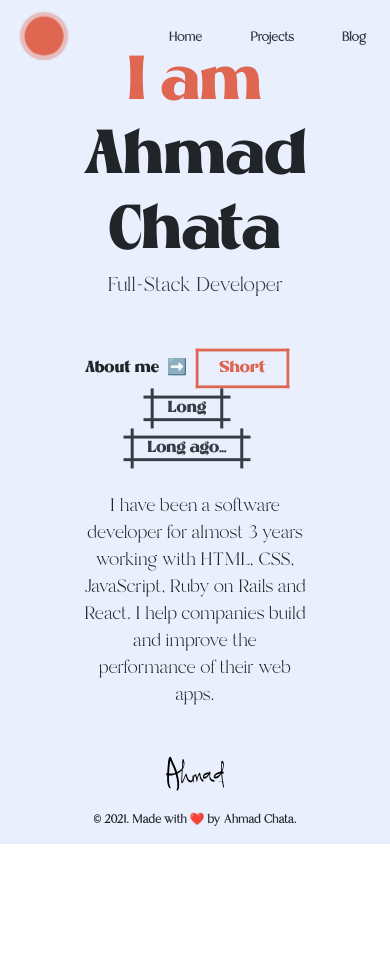
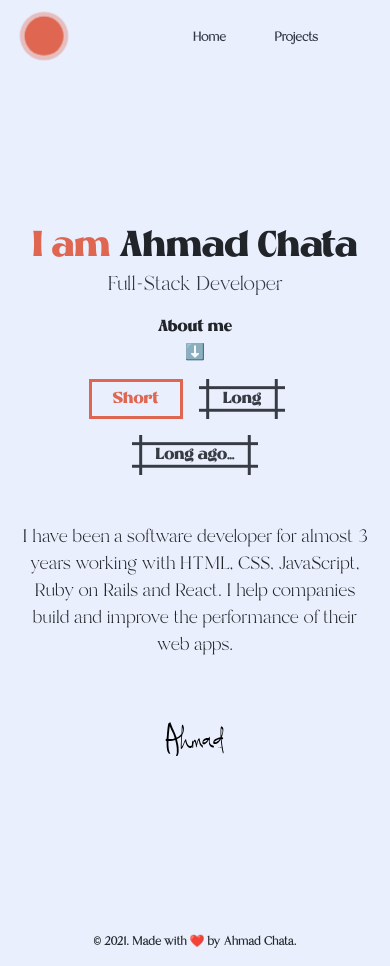
Before and after one commit to ahmadchata/portfolio_v2, a Next.js app: page / in a window 390 px wide. Both pictures are taken after a click on the button "Short". Before the commit the page ends 844 px from the top, so only its background shows below. Built offline with nearby package versions, Linux system fonts and the light colour scheme.

Commit message:
Add responsiveness to homepage^
Co-authored-by: Dipesh <deepesh.97kumar@gmail.com>

```diff
--- a/components/buttons.jsx
+++ b/components/buttons.jsx
@@ -16,8 +16,8 @@ const BioButtons = ({ buttons, submit }) => {
           id={i}
           name={buttonLabel}
           onClick={(event) => handleClick(event, i)}
-          className={`py-2 px-4 monteya-font me-3
-            ${i === clickedId ? "active" : "button-89"}
+          className={`py-2 px-4 monteya-font mt-3 mt-lg-0
+            ${i === clickedId ? "active" : "bio-buttons"}
           `}
         >
           {buttonLabel}
--- a/components/footer.jsx
+++ b/components/footer.jsx
@@ -1,6 +1,6 @@
 const Footer = () => {
   return (
-    <footer className="fixed-bottom fw-bold py-3">
+    <footer className="fw-bold py-3">
       <div className="text-center">
         <span className="text-dark branch-font">
           © 2021. Made with ❤️ by Ahmad Chata.
--- a/components/navbar.jsx
+++ b/components/navbar.jsx
@@ -20,11 +20,11 @@ const Navbar = () => {
           </Link>
         </li>
 
-        <li>
+        {/* <li>
           <Link href={`/`} className="links">
             Blog
           </Link>
-        </li>
+        </li> */}
       </ul>
     </nav>
   );
--- a/pages/_app.js
+++ b/pages/_app.js
@@ -7,7 +7,6 @@ export default function App({ Component, pageProps }) {
   return (
     <div className="wrapper">
       <Navbar />
-
       <Component {...pageProps} />
       <Footer />
     </div>
--- a/pages/index.js
+++ b/pages/index.js
@@ -1,5 +1,5 @@
 import Head from "next/head";
-import { useState, useEffect, use } from "react";
+import { useState } from "react";
 import BioButtons from "@/components/buttons";
 import Bio from "../public/data/bio.json";
 import WrittenName from "@/components/writtenName";
@@ -25,21 +25,30 @@ export default function Home() {
             <span className="orange">I am</span> Ahmad Chata
           </h1>
 
-          <p className="branch-font short-bio mb-5">Full-Stack Developer</p>
-          <span className="monteya-font">About me</span>
-          <span class="arrow mx-2"></span>
+          <p className="branch-font short-bio mb-3 mb-lg-5">
+            Full-Stack Developer
+          </p>
+          <div className="d-md-flex align-items-center">
+            <p className="monteya-font m-0">About me</p>
+            <p className="arrow mx-2 my-0"></p>
             <BioButtons
               buttons={["Short", "Long", "Long ago..."]}
               submit={showBio}
             />
-          <p id="demo" className="branch-font show mt-4"></p>
-          {bio === 0 && <p className="branch-font show mt-4">{Bio["short"]}</p>}
-          {bio === 1 && <p className="branch-font show mt-4">{Bio["long"]}</p>}
+          </div>
+          <div className="mt-4 bio-view">
+            {bio === 0 && (
+              <p className="branch-font show mt-4">{Bio["short"]}</p>
+            )}
+            {bio === 1 && (
+              <p className="branch-font show mt-4">{Bio["long"]}</p>
+            )}
             {bio === 2 && (
               <p className="branch-font show mt-4">
                 Long ago in a distant land, I Ahmad
               </p>
             )}
+          </div>
           <WrittenName />
           {/* <div className="mb-4 socials">
             <a
--- a/styles/globals.css
+++ b/styles/globals.css
@@ -12,23 +12,12 @@
 * {
   margin: 0;
   padding: 0;
+  -webkit-box-sizing: border-box;
+  -moz-box-sizing: border-box;
   box-sizing: border-box;
 }
 
-/* Home */
-
-.wrapper {
-	background: #e9effd;
-	height: 100vh;
-}
-
-.center {
-  margin: 0;
-  position: absolute;
-  top: 50%;
-  left: 50%;
-  transform: translate(-50%, -50%);
-}
+/* ===== Fonts Start ===== */
 
 .monteya-font {
   font-family: 'Monteya', Courier, monospace;
@@ -38,8 +27,25 @@
   font-family: 'Branch', Courier, monospace;
 }
 
-.name-heading {
-  font-size: 62px;
+/* ===== Fonts End ===== */
+
+/* ===== Navbar Start ====== */
+
+.links {
+  text-decoration: none;
+  font-size: 13px;
+  font-weight: 600;
+  color: #2f3640;
+  transition: 0.1s ease-out;
+}
+
+nav {
+  background: #e9effd;
+}
+
+.links:hover {
+  color: #df6650;
+  font-size: 15px;
 }
 
 .dot {
@@ -49,12 +55,47 @@
   height: 40px;
   box-shadow: 0 0 0 0 rgba(223, 102, 80, 1);
   transform: scale(1);
-  animation: pulse-green 2s infinite;
+  animation: pulse-orange 2s infinite;
+}
+
+.orange {
+  color: #df6650;
+}
+
+.arrow:before {
+  font-size: 1rem;
+  content: "➡";
+}
+
+/* ===== Navbar End ===== */
+
+/* ===== Home Start ===== */
+
+.wrapper {
+	background: #e9effd;
+}
+
+.center {
+  display: flex;
+  flex-direction: column;
+  width: 50%;
+  justify-content: center;
+  align-items: center;
+  margin: 0 auto;
+  height: 100vh;
+}
+
+.name-heading {
+  font-size: 62px;
 }
 
 .short-bio {
   font-size: 20px;
   color: #2f3640;
+}
+
+.bio-view {
+  overflow-y: auto;
 }
 
 .show {
@@ -64,12 +105,11 @@
 
 .active {
   --_p: 0px;
-  --b: 3px;   /* border thickness */
-  --s: .45em; /* size of the corner */
+  --b: 3px;
+  --s: .45em;
   --color: #df6650;
   outline-color: var(--color);
   outline-offset: .05em;
-
   padding: calc(.5em + var(--s)) calc(.9em + var(--s));
   color: var(--color);
   background:
@@ -81,13 +121,10 @@
   border: 0;
 }
 
-
-/* CSS */
-.button-89 {
+.bio-buttons {
   --b: 3px;   /* border thickness */
   --s: .45em; /* size of the corner */
   --color: #373B44;
-
   padding: calc(.5em + var(--s)) calc(.9em + var(--s));
   color: var(--color);
   --_p: var(--s);
@@ -98,50 +135,32 @@
   outline: var(--b) solid #0000;
   outline-offset: .6em;
   font-size: 16px;
-
   border: 0;
-
   user-select: none;
   -webkit-user-select: none;
   touch-action: manipulation;
+  margin: 0 1rem;
 }
 
-.button-89:hover,
-.button-89:focus-visible{
+.bio-buttons:hover,
+.bio-buttons:focus-visible{
   --_p: 0px;
   outline-color: var(--color);
   outline-offset: .05em;
 }
 
-/* Navbar */
+/* ===== Home End ===== */
 
-.links {
-  text-decoration: none;
-  font-size: 13px;
-  font-weight: 600;
-  color: #2f3640;
-  transition: 0.1s ease-out;
-}
-
-.links:hover {
-  color: #df6650;
-  font-size: 15px;
-}
-
-.orange {
-  color: #df6650;
-}
-
-.arrow:before {
-  font-size: 1rem;
-  content: "➡";
-}
+/* ===== Footer Start ===== */
 
 footer {
   font-size: 12px;
 }
 
-/*==== Animations ==== */
+/* ===== Footer End ===== */
+
+/*==== Animations Start ==== */
+
 @keyframes reveal {
   0% {
     opacity: 0;
@@ -162,7 +181,7 @@ footer {
 	}
 }
 
-@keyframes pulse-green {
+@keyframes pulse-orange {
   0% {
     transform: scale(0.95);
     box-shadow: 0 0 0 0 rgba(223, 102, 80, 0.702);
@@ -179,14 +198,22 @@ footer {
   }
 }
 
+/*==== Animations End ==== */
+
+/* ===== Responsiveness ===== */
 
 @media only screen and (max-width: 767px) {
+  .name-heading {
+    font-size: 36px;
+  }
+
+  .arrow:before {
+    font-size: 1rem;
+    content: "⬇";
+  }
+
+  .center {
+    width: 90%
+  }
 
 }
-
-
-@media (prefers-color-scheme: dark) {
-  html {
-    color-scheme: dark;
-  }
-}
```
Lines whose indentation alone changed are shown as unchanged.
